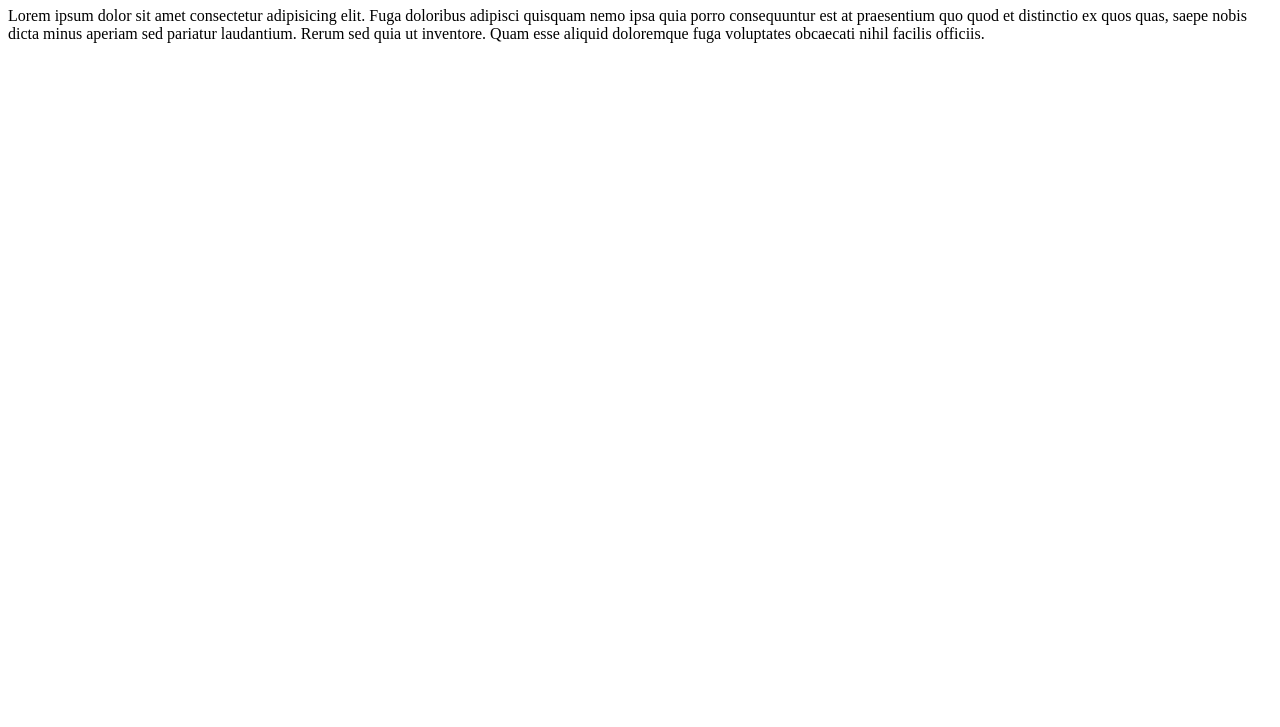
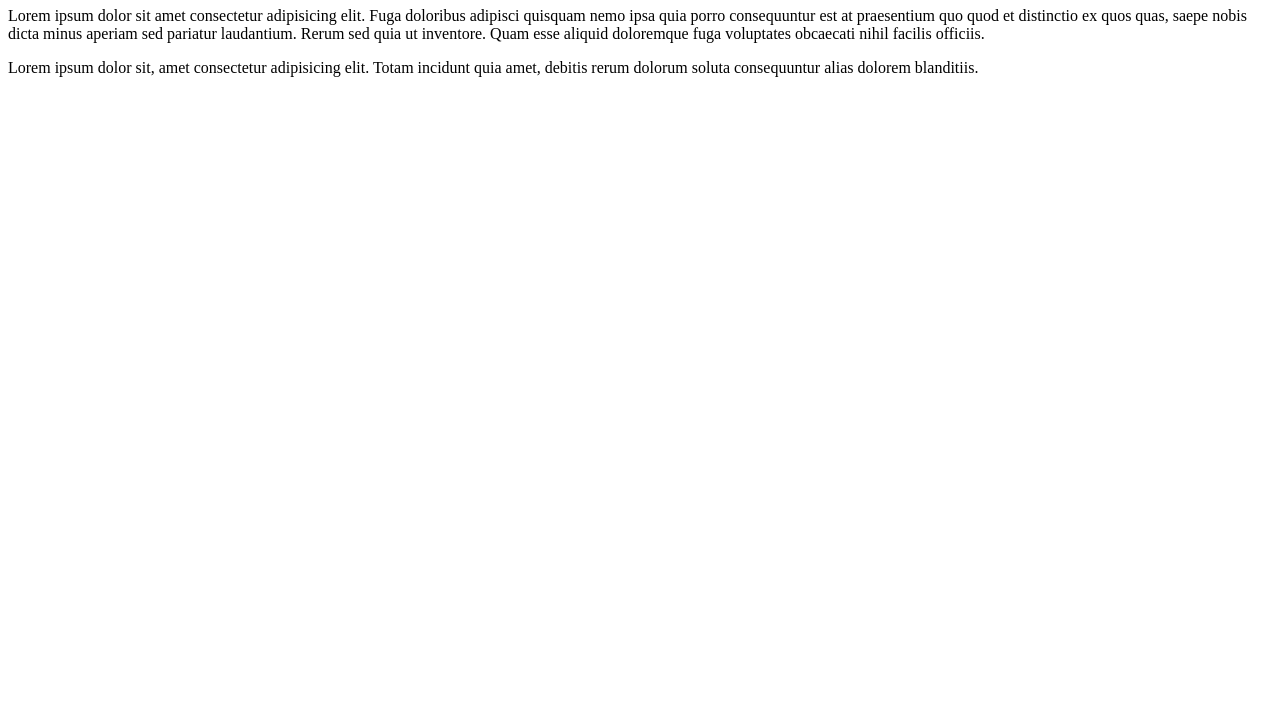
Before and after one commit to Rizonislam455/my-second-repo, a plain HTML site: page index.html in a window 1280 px wide. Shown: the part 73-800 px from the top of the page. Drawn offline with Linux system fonts and the light colour scheme.

Commit message:
paragraph added

```diff
--- a/index.html
+++ b/index.html
@@ -14,6 +14,8 @@
         consequuntur est at praesentium quo quod et distinctio ex quos quas, saepe nobis dicta minus aperiam sed
         pariatur laudantium. Rerum sed quia ut inventore. Quam esse aliquid doloremque fuga voluptates obcaecati nihil
         facilis officiis.</p>
+    <p>Lorem ipsum dolor sit, amet consectetur adipisicing elit. Totam incidunt quia amet, debitis rerum dolorum soluta
+        consequuntur alias dolorem blanditiis.</p>
 </body>
 
 </html>
```
